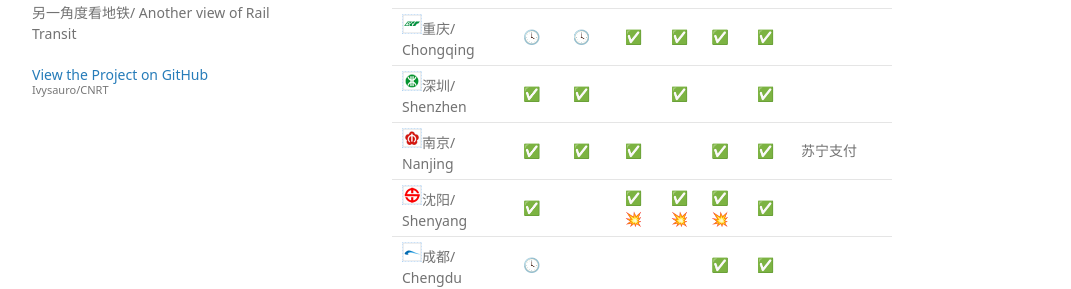
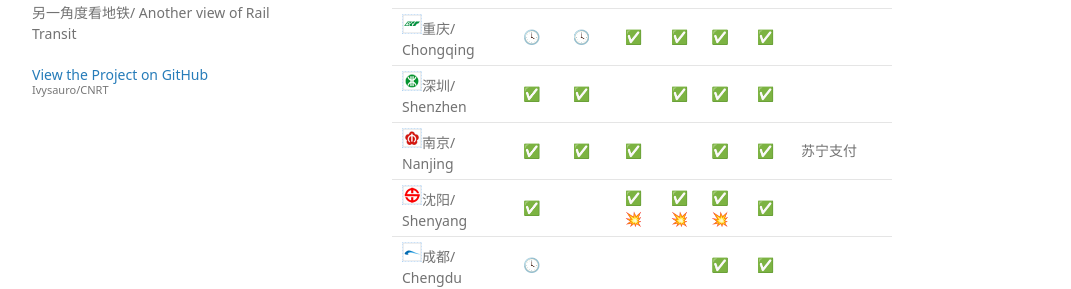
Before and after one commit to Ivysauro/CNRT, a Jekyll site: the page built from data/Pay.md, in a window 1280 px wide and 900 px high, scrolled down 1209 px. Shown: the part 176-465 px from the top of the window, without its empty margins (178-1249 px from the left). Built offline with Jekyll 4.4.1, drawn with Linux system fonts in a browser that asks for light colours; some web fonts are replaced; our own code applies the rules of GitHub Pages for plain Markdown files; a script that is not in the unit is left out.

Commit message:
🍊更新深圳数据

```diff
--- a/data/Pay.md
+++ b/data/Pay.md
@@ -44,7 +44,7 @@
 | <img src="https://raw.githubusercontent.com/Ivysauro/CNRT/master/images/city/dl.gif" width="20" hegiht="20"/>大连/ Dalian | ✅ | ✅ | | | | ✅ | |
 | <img src="https://raw.githubusercontent.com/Ivysauro/CNRT/master/images/city/wh.gif" width="20" hegiht="20"/>武汉/ Wuhan | 🕓 | 🕓 | | | | ✅ | |
 | <img src="https://raw.githubusercontent.com/Ivysauro/CNRT/master/images/city/cq.gif" width="20" hegiht="20"/>重庆/ Chongqing | 🕓 | 🕓 | ✅ | ✅ | ✅ | ✅ |
-| <img src="https://raw.githubusercontent.com/Ivysauro/CNRT/master/images/city/sz.gif" width="20" hegiht="20"/>深圳/ Shenzhen | ✅ | ✅ | | ✅ | | ✅ | |
+| <img src="https://raw.githubusercontent.com/Ivysauro/CNRT/master/images/city/sz.gif" width="20" hegiht="20"/>深圳/ Shenzhen | ✅ | ✅ | | ✅ | ✅ | ✅ | |
 | <img src="https://raw.githubusercontent.com/Ivysauro/CNRT/master/images/city/nj.gif" width="20" hegiht="20"/>南京/ Nanjing | ✅ | ✅ | ✅ | | ✅ | ✅ | 苏宁支付 |
 | <img src="https://raw.githubusercontent.com/Ivysauro/CNRT/master/images/city/sy.gif" width="20" hegiht="20"/>沈阳/ Shenyang | ✅ | | ✅💥 | ✅💥 | ✅💥 | ✅ | |
 | <img src="https://raw.githubusercontent.com/Ivysauro/CNRT/master/images/city/cd.gif" width="20" hegiht="20"/>成都/ Chengdu | 🕓 | | | | ✅ | ✅ | |
```
